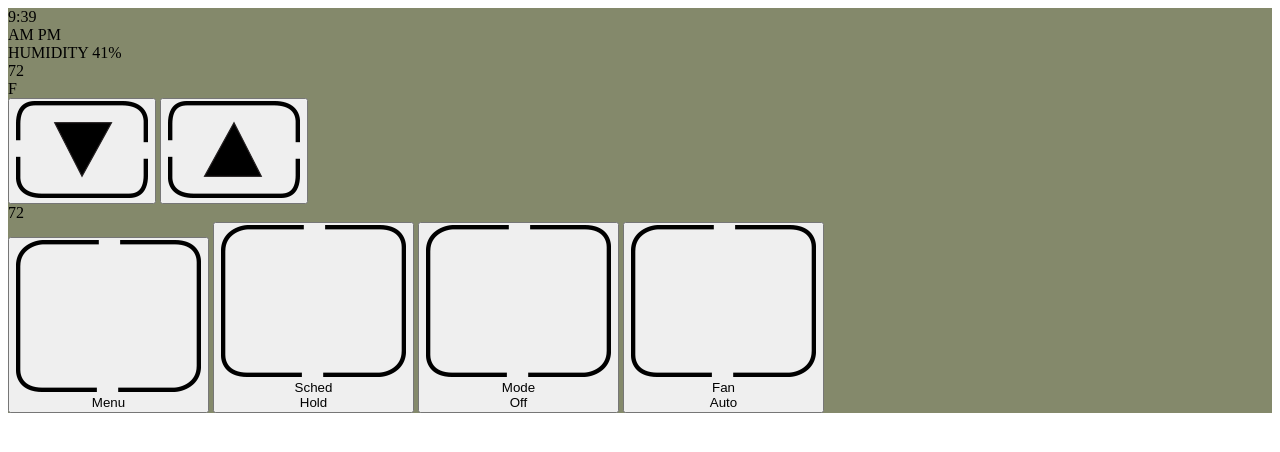
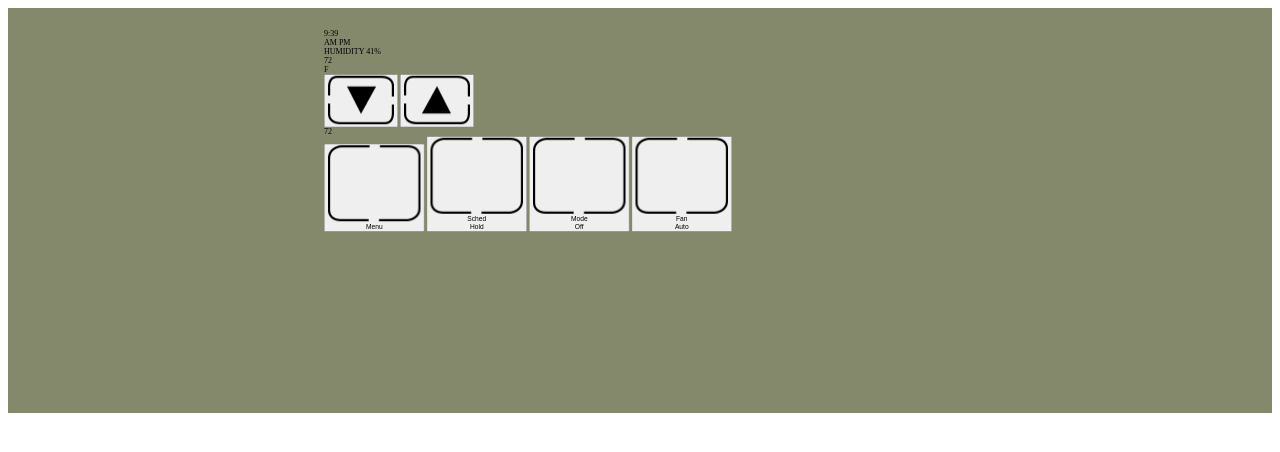
Before and after one commit to TheShoes/thermgit, a SvelteKit app: page / in a window 1280 px wide. Shown: the top 452 px of the page. Built offline with nearby package versions, Linux system fonts and the light colour scheme.

Commit message:
Update +page.svelte

```diff
--- a/src/routes/+page.svelte
+++ b/src/routes/+page.svelte
@@ -39,9 +39,29 @@
 
 </script>
 
-<main class="flex justify-center items-center min-h-screen bg-black">
+<style>
+  .thermostat-container {
+    /* Adjust this scale value to fit your specific screen */
+    transform: scale(0.5);
+    transform-origin: center;
+    transition: transform 0.3s ease;
+
+    /* Manual positioning - uncomment and adjust as needed */
+    position: relative;
+    top: -80px;
+    left: 0px;
+
+    /* Or use margin for offset positioning */
+    /* margin-top: 20px; */
+    /* margin-left: 50px; */
+  }
+</style>
+
+<main class="flex justify-center items-center min-h-screen"       style="background-color: {isTouched ? '#9ba6ad' : '#84896b'}">
+  <!-- Scalable container wrapper -->
+  <div class="thermostat-container">
     <div
-    class="relative w-[800px] h-[480px] border-2 border-gray-600 overflow-hidden transition-colors duration-300"
+      class="relative w-[800px] h-[480px] overflow-hidden transition-colors duration-300"
       style="background-color: {isTouched ? '#9ba6ad' : '#84896b'}"
       on:touchstart={handleInteraction}
       on:mousedown={handleInteraction}
@@ -108,5 +128,6 @@
         {/if}
     </div>
   </div>
+</div>
 
 </main>
```
Lines whose indentation alone changed are shown as unchanged.
